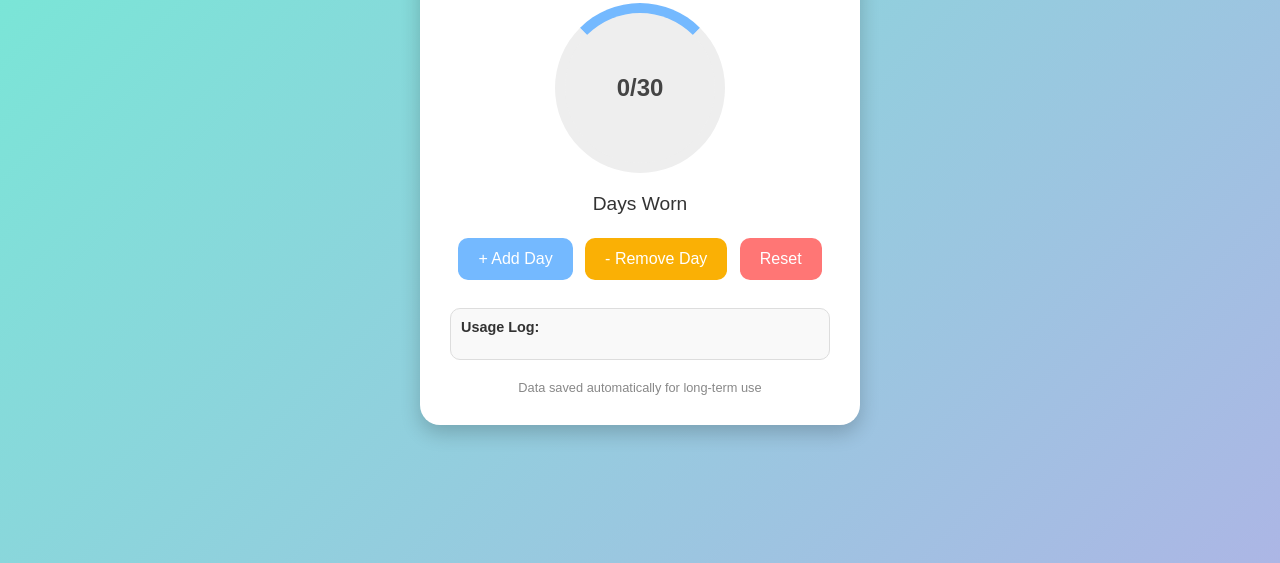
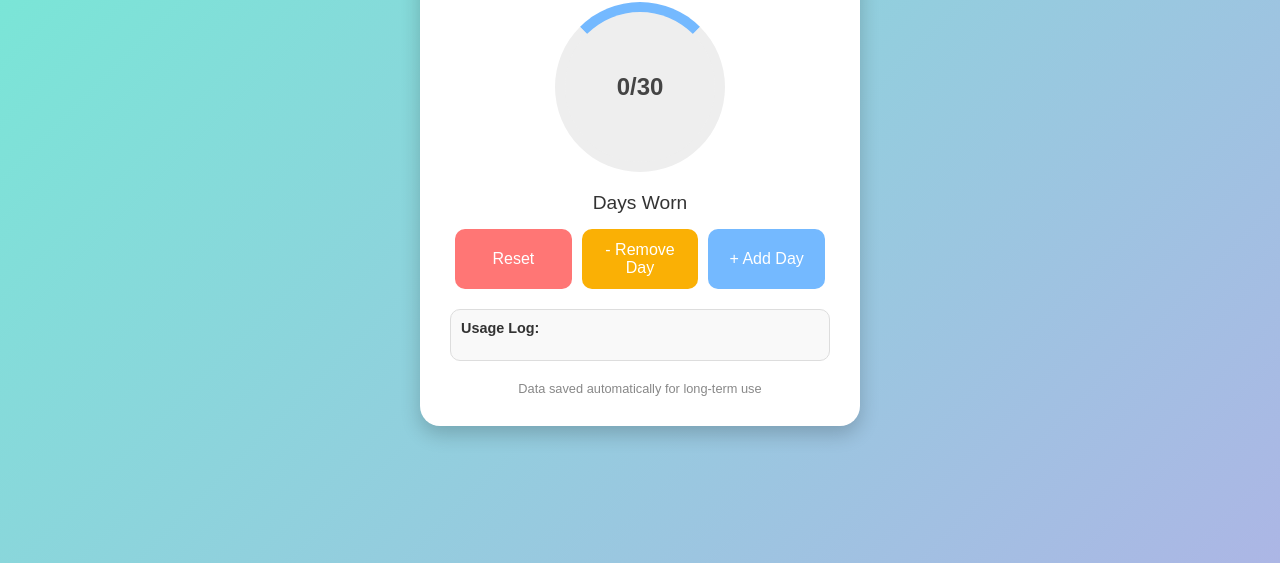
Before and after one commit to yashnaik47/lenstracker-uat, a plain HTML site: page index.html in a window 1280 px wide. Shown: the part 237-800 px from the top of the page. Drawn offline with Linux system fonts and the light colour scheme.

Commit message:
button pos changes

```diff
--- a/index.html
+++ b/index.html
@@ -58,16 +58,23 @@
       margin: 15px 0;
     }
 
+    .button-group {
+      display: flex;
+      justify-content: space-between;
+      margin-top: 10px;
+    }
+
     button {
       background: #74b9ff;
       border: none;
       padding: 12px 20px;
-      margin: 8px 4px;
       font-size: 1rem;
       border-radius: 10px;
       cursor: pointer;
       color: white;
       transition: 0.3s;
+      flex: 1;
+      margin: 0 5px;
     }
 
     button:hover {
@@ -116,9 +123,12 @@
       <span id="daysUsed">0</span>/30
     </div>
     <div class="count">Days Worn</div>
-    <button onclick="increment()">+ Add Day</button>
-    <button class="remove" onclick="decrement()">- Remove Day</button>
-    <button class="reset" onclick="resetCounter()">Reset</button>
+
+    <div class="button-group">
+      <button class="reset" onclick="resetCounter()">Reset</button>
+      <button class="remove" onclick="decrement()">- Remove Day</button>
+      <button onclick="increment()">+ Add Day</button>
+    </div>
 
     <div class="log" id="logBox">
       <strong>Usage Log:</strong>
@@ -146,7 +156,6 @@
       let percent = (usedDays / totalDays) * 360;
       circle.style.background = `conic-gradient(#74b9ff ${percent}deg, #eee ${percent}deg)`;
 
-      // Update log list
       const logList = document.getElementById("logList");
       logList.innerHTML = "";
       logs.slice().reverse().forEach(entry => {
@@ -194,7 +203,6 @@
       }
     }
 
-    // Initialize UI on load
     updateUI();
   </script>
 </body>
```
